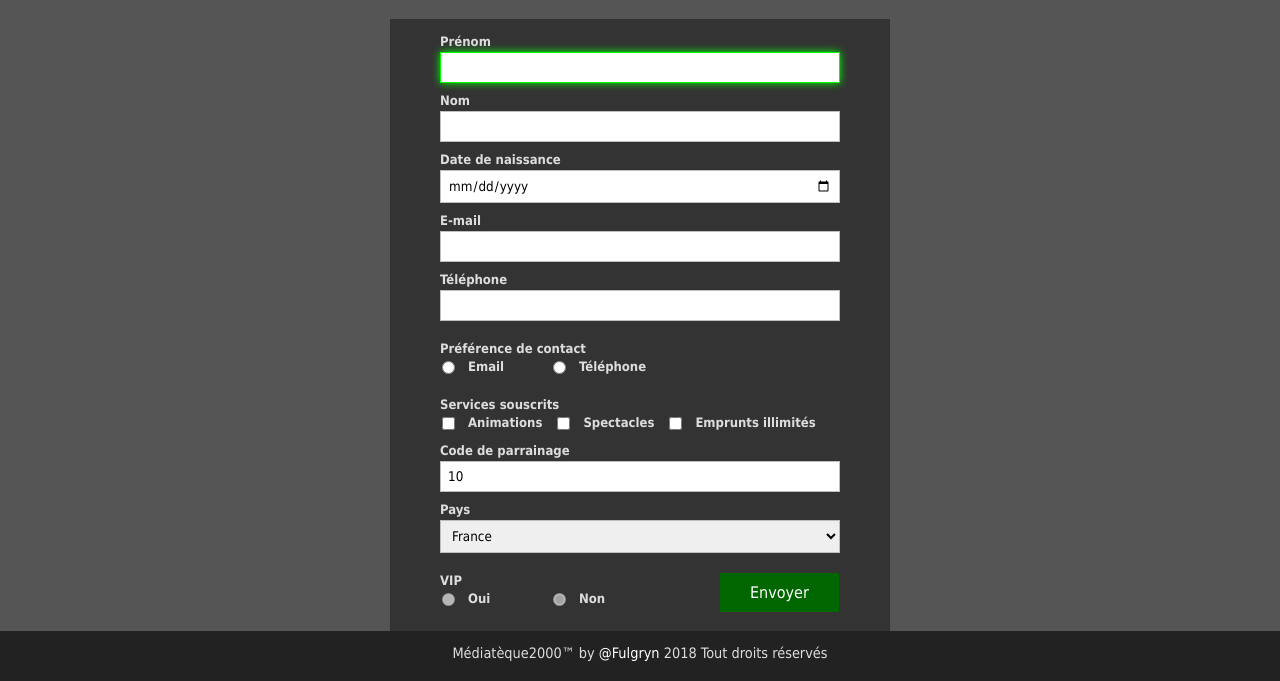
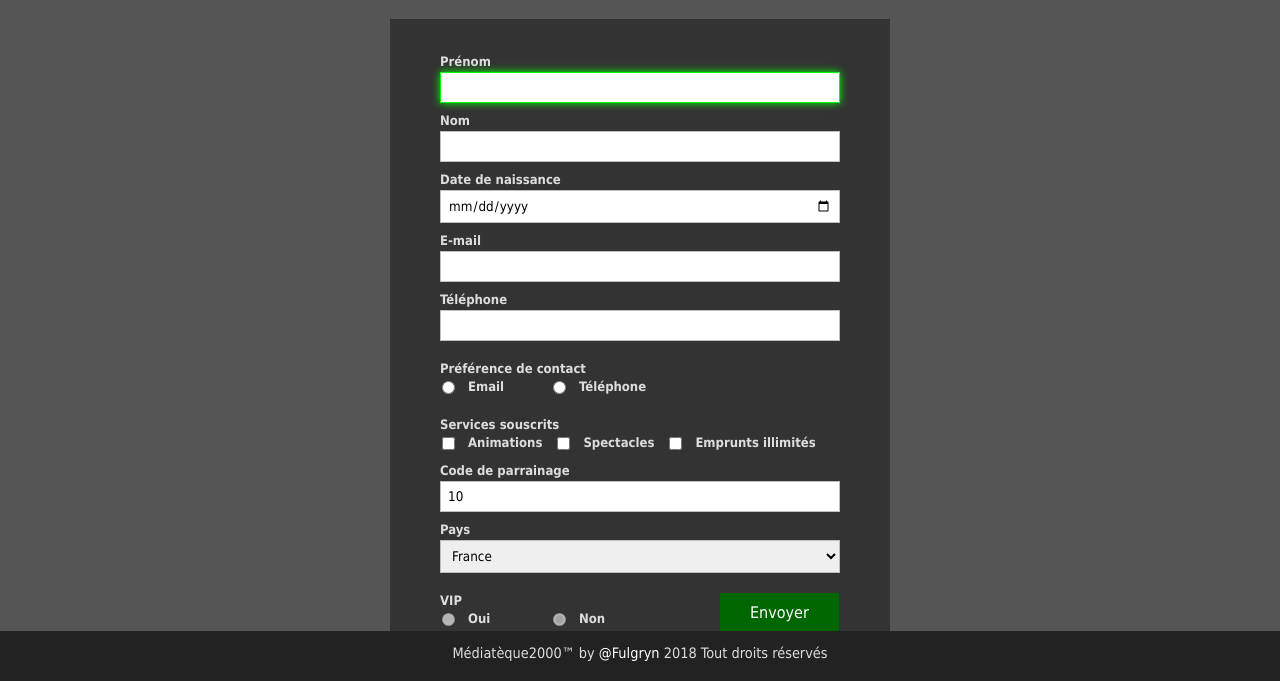
Before and after one commit to Fulgryn/mediatheque2000, a plain HTML site: page adherent.html in a window 1280 px wide. Shown: the part 119-800 px from the top of the page. Drawn offline with Linux system fonts and the light colour scheme.

```diff
--- a/form.css
+++ b/form.css
@@ -12,8 +12,8 @@
 .inscription {
     margin: 10px auto;
     max-width: 400px;
-    padding-top: 5px;
-    padding-bottom: 10px;
+    padding-top: 25px;
+    padding-bottom: 25px;
     font-size: 13px;
 }
 
```
Also changed, not shown: index.html (+1 -1 lines), objet.html (+1 -1 lines).
